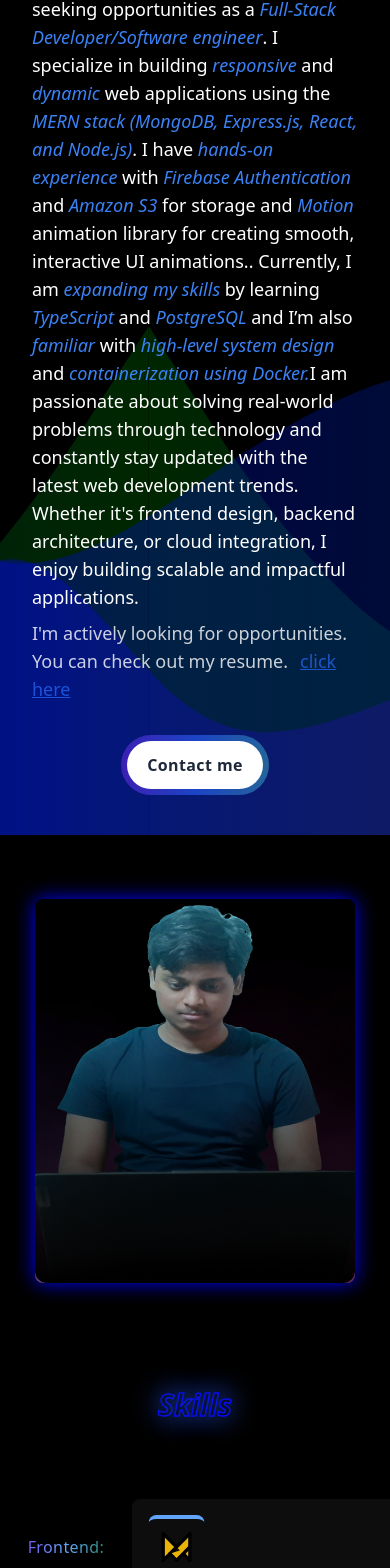
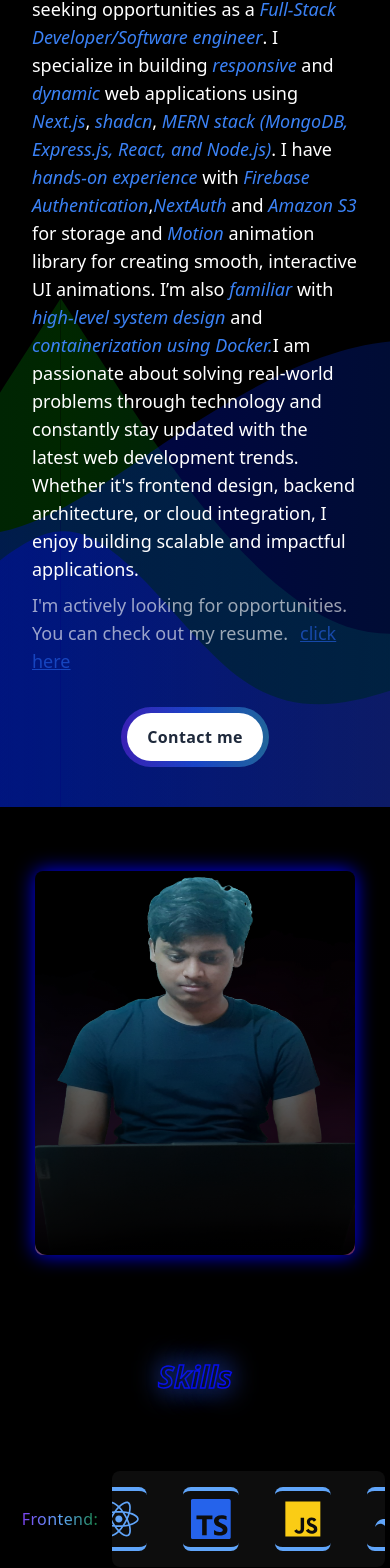
Before and after one commit to Ganapathi810/personal-portfolio-website, a React (Vite) app: page / in a window 390 px wide. Shown: the part 429-1997 px from the top of the page. Built offline with nearby package versions, Linux system fonts and the light colour scheme.

Commit message:
added new project

```diff
--- a/src/components/Footer.jsx
+++ b/src/components/Footer.jsx
@@ -1,33 +1,42 @@
 import { MdEmail } from "react-icons/md";
 import { FaLinkedin } from "react-icons/fa";
 import { BsGithub } from "react-icons/bs";
+import { FaXTwitter } from "react-icons/fa6";
 import { motion } from 'motion/react'
+import { useResize } from "../hooks/useResize";
 
 export const Footer = () => {
+    const { isMobile } = useResize()
 
     const CONTACT_LINKS = [
         {
             id : 'email',
             name : 'othojuganapathi123@gmail.com',
-            icon : <MdEmail className="size-8 fill-white group-hover:fill-blue-300 transition duration-400 ease-in"/>,
+            icon : <MdEmail className="size-7 fill-white group-hover:fill-blue-300 transition duration-400 ease-in"/>,
             link : 'mailto:othojuganapathi123@gmail.com'
         },
         {
             id : 'linkedin',
             name : 'linkedin.com/in/ovvsganapathi/',
-            icon : <FaLinkedin className="size-7 fill-white group-hover:fill-blue-800 transition duration-400 ease-in"/>,
+            icon : <FaLinkedin className="size-6 fill-white group-hover:fill-blue-800 transition duration-400 ease-in"/>,
             link : 'https://www.linkedin.com/in/ovvsganapathi/'
+        },
+        {
+            id : 'x',
+            name : 'https://x.com/ganapathiothoju',
+            icon : <FaXTwitter className="size-6 fill-white group-hover:fill-black transition duration-400 ease-in"/>,
+            link : 'https://x.com/ganapathiothoju'
         },
         {
             id : 'github',
             name : 'github.com/Ganapathi810',
-            icon : <BsGithub className="size-7 fill-white group-hover:fill-black transition duration-400 ease-in"/>,
+            icon : <BsGithub className="size-6 fill-white group-hover:fill-black transition duration-400 ease-in"/>,
             link : 'https://github.com/Ganapathi810'
         },
     ]
 
     const containerVariants = {
-        hidden : { opacity : 0},
+        hidden : { opacity : 0 },
         show : {
             opacity : 1,
             transition : {
@@ -50,8 +59,9 @@ export const Footer = () => {
         }
     }
 
+
     return (
-        <footer id='contact' className="relative h-80 md:h-96 mt-20 md:mt-40 block md:flex md:items-center md:justify-around p-5 xl:pb-10">
+        <footer id='contact' className="relative  h-96 md:h-96 mt-20 pt-10 md:mt-40 block md:flex md:items-center md:justify-around p-5 xl:pb-10">
             <motion.svg
                 initial={{
                     y : '50%'
@@ -66,7 +76,7 @@ export const Footer = () => {
                    duration : 1,
                    type : 'spring'
                  }}
-                className='absolute bottom-0 -left-52 w-[200%] h-[350px] sm:h-[340px] sm:w-[200%] sm:-left-64  md:h-[280px] md:-left-44 lg:h-[300px] lg:-left-24 xl:w-[120%] xl:-left-20' xmlns="http://www.w3.org/2000/svg" viewBox="0 0 1440 320" preserveAspectRatio="none"
+                className='absolute bottom-0 -left-52 w-[200%] h-[400px] sm:w-[200%] sm:-left-64  md:h-[280px] md:-left-44 lg:h-[350px] lg:-left-24 xl:w-[120%] xl:-left-20' xmlns="http://www.w3.org/2000/svg" viewBox="0 0 1440 320" preserveAspectRatio="none"
             >
                 <defs>
                     <linearGradient id='customcolorgradient'>
@@ -77,7 +87,7 @@ export const Footer = () => {
                 </defs>
                 <path fill="url(#customcolorgradient)" fill-opacity="0.3" d="M0,96L60,80C120,64,240,32,360,16C480,0,600,0,720,16C840,32,960,64,1080,74.7C1200,85,1320,75,1380,69.3L1440,64L1440,320L1380,320C1320,320,1200,320,1080,320C960,320,840,320,720,320C600,320,480,320,360,320C240,320,120,320,60,320L0,320Z"></path>
             </motion.svg>
-        <div className="mb-4 md:mb-0 relative z-30 md:mt-24 lg:mt-20 xl:mt-20">
+        <div className="mt-0 md:mb-0 mb-5 relative z-30 md:mt-24 lg:mt-20 xl:mt-20">
             <motion.div
                 initial={{
                     opacity : 0,
@@ -128,16 +138,16 @@ export const Footer = () => {
             initial='hidden'
             whileInView='show'
             viewport={{
-                amount : 'all'
+                amount : `${isMobile ? 'some' : 'all'}`
             }}
-            className="flex flex-col gap-2 overflow-hidden relative z-20 md:mt-32 xl:mt-28"
+            className="flex flex-col gap-2 overflow-hidden relative z-20 md:mt-32 md:mb-20 xl:mt-32 mb-20 lg:mb-28 xl:mb-20"
         >
             {CONTACT_LINKS.map((contact) => {
                 return (
                     <motion.li key={contact.id}  variants={childVariants} className="group">
                         <a href={contact.link} target='_blank' rel='noopener noreferrer'>
                             <div>{contact.icon}</div>
-                            <span className="italic text-black dark:text-blue-300 text-lg group-hover:text-blue-200 dark:group-hover:text-blue-500 transition duration-400 ease-in">{contact.name}</span>
+                            <span className="italic text-black dark:text-blue-300 text-md group-hover:text-blue-200 dark:group-hover:text-blue-500 transition duration-400 ease-in">{contact.name}</span>
                         </a>
                     </motion.li>
                 );
--- a/src/components/Home.jsx
+++ b/src/components/Home.jsx
@@ -64,9 +64,9 @@ export const Home = () => {
                     variants={childVariants}
                     className='relative z-50 text-lg text-left dark:text-white text-slate-950 font-thin px-8 pt-7 md:px-0 md:pt-0 md:mt-10 md:mr-10 lg:mr-8 xl:mr-6  xl:w-11/12'
                 >
-                    I am a <span className='text-blue-700 dark:text-blue-500 italic'>graduate</span> from <span className='text-blue-700 dark:text-blue-500 italic'>JNTUH College of Engineering Sultanpur</span> with a degree in <span className='text-blue-700 dark:text-blue-500 italic'>Computer Science and Engineering</span>. I graduated in mid-2024 and am seeking opportunities as a <span className='text-blue-700 dark:text-blue-500 italic'>Full-Stack Developer/Software engineer</span>. I specialize in building <span className='text-blue-700 dark:text-blue-500 italic'>responsive</span> and <span className='text-blue-700 dark:text-blue-500 italic'>dynamic</span> web applications using the <span className='text-blue-700 dark:text-blue-500 italic'>MERN stack (MongoDB, Express.js, React, and Node.js)</span>.
+                    I am a <span className='text-blue-700 dark:text-blue-500 italic'>graduate</span> from <span className='text-blue-700 dark:text-blue-500 italic'>JNTUH College of Engineering Sultanpur</span> with a degree in <span className='text-blue-700 dark:text-blue-500 italic'>Computer Science and Engineering</span>. I graduated in mid-2024 and am seeking opportunities as a <span className='text-blue-700 dark:text-blue-500 italic'>Full-Stack Developer/Software engineer</span>. I specialize in building <span className='text-blue-700 dark:text-blue-500 italic'>responsive</span> and <span className='text-blue-700 dark:text-blue-500 italic'>dynamic</span> web applications using <span className='text-blue-700 dark:text-blue-500 italic'>Next.js</span>, <span className='text-blue-700 dark:text-blue-500 italic'>shadcn</span>, <span className='text-blue-700 dark:text-blue-500 italic'>MERN stack (MongoDB, Express.js, React, and Node.js)</span>.
 
-                    I have <span className='text-blue-700 dark:text-blue-500 italic'>hands-on experience</span> with <span className='text-blue-700 dark:text-blue-500 italic'>Firebase Authentication</span> and <span className='text-blue-700 dark:text-blue-500 italic'>Amazon S3</span> for storage and <span className='text-blue-700 dark:text-blue-500 italic'>Motion</span> animation library for creating smooth, interactive UI animations.. Currently, I am <span className='text-blue-700 dark:text-blue-500 italic'>expanding my skills</span> by learning <span className='text-blue-700 dark:text-blue-500 italic'>TypeScript</span> and <span className='text-blue-700 dark:text-blue-500 italic'>PostgreSQL</span> and I’m also <span className='text-blue-700 dark:text-blue-500 italic'>familiar</span> with <span className='text-blue-700 dark:text-blue-500 italic'>high-level system design</span> and <span className='text-blue-700 dark:text-blue-500 italic'>containerization using Docker.</span>
+                    I have <span className='text-blue-700 dark:text-blue-500 italic'>hands-on experience</span> with <span className='text-blue-700 dark:text-blue-500 italic'>Firebase Authentication</span>,<span className='text-blue-700 dark:text-blue-500 italic'>NextAuth</span>  and <span className='text-blue-700 dark:text-blue-500 italic'>Amazon S3</span> for storage and <span className='text-blue-700 dark:text-blue-500 italic'>Motion</span> animation library for creating smooth, interactive UI animations. I’m also <span className='text-blue-700 dark:text-blue-500 italic'>familiar</span> with <span className='text-blue-700 dark:text-blue-500 italic'>high-level system design</span> and <span className='text-blue-700 dark:text-blue-500 italic'>containerization using Docker.</span>
 
                     I am passionate about solving real-world problems through technology and constantly stay updated with the latest web development trends. Whether it's frontend design, backend architecture, or cloud integration, I enjoy building scalable and impactful applications.
                     <p className="relative z-50 mt-2 text-lg mb-4 animate-pulse text-black font-normal dark:text-white">I'm actively looking for opportunities. You can check out my resume.
--- a/src/components/ProjectCard.jsx
+++ b/src/components/ProjectCard.jsx
@@ -1,7 +1,7 @@
 import { motion, useInView } from 'framer-motion'
 import { useEffect, useRef } from 'react'
 
-export const ProjectCard = ({ title,description,SKILLS,githubLink,websiteLink,video }) => {
+export const ProjectCard = ({ title,description,skills,githubLink,websiteLink,video }) => {
     const containerRef = useRef();
     const videoRef = useRef();
     const isInView = useInView(videoRef)
@@ -90,28 +90,17 @@ export const ProjectCard = ({ title,description,SKILLS,githubLink,websiteLink,vi
                     once : true,
                     amount : 'some'
                 }}
-
-                className='flex flex-col justify-between p-2'>
+                className='flex flex-col justify-between p-2'
+            >
                 <div>
                     <h2 className="font-thin pt-2 md:pt-3 text-2xl md:text-3xl text-white">{title}</h2>
                     <p className="font-normal text-md text-violet-200 pt-2 md:pt-4">{description}</p>
                     <div className="flex flex-wrap gap-3 mt-4">
-                        {SKILLS.map((skill) => {
-                            if(title === 'Portfolio Website')
-                                if(skill !== 'Express.js' && skill !== 'Node.js' && skill !== 'MongoDB')
-                                    return <div key={skill} className="bg-black px-2 py-0.5 rounded-md shadow-blue-900 shadow-md">
-                                        <span className="text-blue-400 font-semibold">{skill}</span>
-                                    </div>
-                                else return null
-                            else return <div key={skill} className="bg-black px-2 py-0.5 rounded-md shadow-blue-900 shadow-md">
+                        {skills.map((skill) => (
+                            <div key={skill} className="bg-black px-2 py-0.5 rounded-md shadow-blue-900 shadow-md">
                                 <span className="text-blue-400 font-semibold">{skill}</span>
                             </div>
-                        })}
-                        {title === 'Portfolio Website' && (
-                            <div className="bg-black px-2 py-0.5 rounded-md shadow-blue-900 shadow-md">
-                                <span className="text-blue-400 font-semibold">Motion</span>
-                            </div>
-                        )}
+                        ))}
                     </div>
                 </div>
                 <div className="flex justify-evenly mb-2 lg:mb-8 mt-6 ">
--- a/src/components/Projects.jsx
+++ b/src/components/Projects.jsx
@@ -3,17 +3,26 @@ import { ProjectCard } from "./ProjectCard";
 import { motion } from 'motion/react'
 
 export const Projects = () => {
-    const SKILLS = ['React','Express.js','Node.js','MongoDB','TailwindCSS']
     const { isMobile } = useResize()
 
     const PROJECTS_INFO = [
+      {
+        id : 'Blogging-website',
+        title : 'Blogging website',
+        description : 'Blogging Website is a responsive and dynamic web application designed with a clean UI that allows users to create, read, update, and delete blogs on any topic. It features secure authentication using providers like Google or GitHub, an intuitive editor for writing blogs, and a "clap" feature for readers to show appreciation. Users have personalized profiles showcasing their published blogs, and a built-in search functionality makes it easy to discover content.',
+        githubLink : 'https://github.com/Ganapathi810/blogging-website',
+        websiteLink : 'https://blogging-website-w7uh.vercel.app',
+        video : 'https://portfolio-project-videos.s3.us-east-1.amazonaws.com/blogging-app.mp4',
+        skills : ['Next.js','NextAuth','Shadcn','TailwindCSS','PostgreSQL','Prisma ORM']
+      },
       {
         id : 'techvibe',
         title : 'Tech Vibe',
         description : 'Tech Vibe is a responsive web app where users can share and explore short videos focused entirely on technology—whether it’s the latest news, quick tutorials, or personal insights. It features a smooth, scrollable UI for seamless content discovery, along with user authentication, profiles, comments, and the ability to follow other creators. Built to foster a focused, engaging space for tech enthusiasts to connect and create.',
         githubLink : 'https://github.com/Ganapathi810/tech-vibe',
         websiteLink : 'https://tech-vibe-weld.vercel.app/',
-        video : 'https://portfolio-project-videos.s3.us-east-1.amazonaws.com/techvibeDemo.mp4'
+        video : 'https://portfolio-project-videos.s3.us-east-1.amazonaws.com/techvibeDemo.mp4',
+        skills : ['React.js','TailwindCSS','Express.js','Node.js','MongoDB','Firebase Auth','AWS S3']
       },
       {
         id : 'todoapp',
@@ -21,7 +30,8 @@ export const Projects = () => {
         description : 'A dynamic and responsive Todo App featuring CRUD Operations - Create, Read, Update, and Delete todos, user authentication, session handling, priority-based task management through drag and drop, and filtering options.',
         githubLink : 'https://github.com/Ganapathi810/todo-app',
         websiteLink : 'https://todoappfree.vercel.app/',
-        video : 'https://portfolio-project-videos.s3.us-east-1.amazonaws.com/todoappDemo.mp4'
+        video : 'https://portfolio-project-videos.s3.us-east-1.amazonaws.com/todoappDemo.mp4',
+        skills : ['React.js','TailwindCSS','Express.js','Node.js','MongoDB']
       },
       {
         id : 'portfolio',
@@ -29,7 +39,8 @@ export const Projects = () => {
         description : 'A personal portfolio with a clean, responsive design and smooth animations. Built to introduce who I am and highlight my skills through a modern, visually engaging interface. It includes dedicated sections for About, Projects, Skills, and Contact, all designed for clear and seamless navigation.',
         githubLink : 'https://github.com/Ganapathi810/personal-portfolio-website/',
         websiteLink : 'https://personal-portfolio-website-iota-mauve.vercel.app/',
-        video : 'https://portfolio-project-videos.s3.us-east-1.amazonaws.com/portfolioDemo.mp4'
+        video : 'https://portfolio-project-videos.s3.us-east-1.amazonaws.com/portfolioDemo.mp4',
+        skills : ['React.js','TailwindCSS','Express.js','Node.js','MongoDB','Motion'],
       },
     ]
 
@@ -77,7 +88,7 @@ export const Projects = () => {
               key={project.id}
               title={project.title}
               description={project.description}
-              SKILLS={SKILLS}
+              skills={project.skills}
               websiteLink={project.websiteLink}
               githubLink={project.githubLink}
               video={project.video}
--- a/src/components/Skills.jsx
+++ b/src/components/Skills.jsx
@@ -3,8 +3,10 @@ import { FaReact } from "react-icons/fa6";
 import { SiExpress,SiMongodb  } from "react-icons/si";
 import { IoLogoJavascript } from "react-icons/io5";
 import { FaGitAlt,FaGithub  } from "react-icons/fa";
-import { RiTailwindCssFill } from "react-icons/ri";
+import { RiTailwindCssFill,RiNextjsFill } from "react-icons/ri";
 import { TbBrandFramerMotion } from "react-icons/tb";
+import { SiTypescript,SiShadcnui,SiFastapi,SiPrisma } from "react-icons/si";
+import { BiLogoPostgresql } from "react-icons/bi";
 
 export const Skills = () => {
 
@@ -13,17 +15,21 @@ export const Skills = () => {
       category : 'Frontend:',
       direction : 'forward',
       icons : [
+
+        <RiNextjsFill className='size-10 sm:size-10 md:size-12 dark:fill-white fill-black'/>,
         <FaReact className='size-10 sm:size-10 md:size-12 dark:fill-blue-400 fill-blue-600'/>,
+        <SiTypescript className='size-10 sm:size-10 md:size-10 dark:fill-blue-600 text-white fill-blue-600' />,
         <IoLogoJavascript className='size-10 sm:size-10 dark:fill-yellow-400 fill-yellow-500'/>,
         <RiTailwindCssFill className='size-10 sm:size-10 dark:fill-blue-400 fill-blue-600' />,
-        <TbBrandFramerMotion className='size-10 sm:size-12 dark:fill-yellow-500 fill-yellow-600' />
+        <SiShadcnui className='size-10 sm:size-10 dark:fill-white fill-black' />,
+        <TbBrandFramerMotion className='size-10 sm:size-12 dark:fill-yellow-500 fill-yellow-600 text-yellow-600 dark:text-black' />
       ],
       initial : { x : '-100%'},
       animate : {
         x : 470
       },
       transition : {
-        duration : 6,
+        duration : 15,
         repeat : Infinity,
         ease : 'linear'
       }
@@ -33,13 +39,14 @@ export const Skills = () => {
       direction : 'backward',
       icons : [
         <SiExpress className='size-9 sm:size-10 md:size-12 dark:fill-white fill-black'/>,
+        <SiFastapi  press className='size-9 sm:size-10 md:size-11 dark:fill-green-500 fill-green-600'/>,
       ],
-      initial : { x : '1000%' },
+      initial : { x : '550%' },
       animate : {
         x : '-110%'
       },
       transition : {
-        duration : 6,
+        duration : 14,
         repeat : Infinity,
         ease : 'linear'
       }
@@ -49,13 +56,15 @@ export const Skills = () => {
       direction : 'backward',
       icons : [
         <SiMongodb className='size-9 sm:size-10 md:size-12 dark:fill-green-400 fill-green-500'/>,
+        <BiLogoPostgresql className='size-9 sm:size-10 md:size-12 dark:fill-cyan-700 fill-cyan-800'/>,
+        <SiPrisma className='size-9 sm:size-10 md:size-12 dark:fill-cyan-700 fill-cyan-800'/>,
       ],
-      initial : { x : '1200%' },
+      initial : { x : '200%' },
       animate : {
         x : '-110%'
       },
       transition : {
-        duration : 6,
+        duration : 13,
         repeat : Infinity,
         ease : 'linear'
       }
@@ -119,11 +128,11 @@ export const Skills = () => {
                 </motion.h1>
               </div>
           </div>
-          <div className='grid md:grid-cols-1 gap-5 xl:grid-cols-2 p-3 sm:pr-4 md:pr-5 lg:p-5 lg:pr-16 mt-16'>
-            {[...SKILL_ICONS].map((skillGroup,index) => (
+          <div className='grid md:grid-cols-1 gap-5 xl:grid-cols-2 p-3 pr-10 sm:pr-4 md:pr-5 lg:p-5 lg:pr-10 mt-16'>
+            {SKILL_ICONS.map((skillGroup,index) => (
               <motion.div
                 key={index}
-                className='flex gap-3 items-center justify-center'
+                className='flex gap-3 items-center justify-start md:justify-center'
                 initial={{
                   opacity : 0,
                   rotate : -90,
@@ -142,11 +151,11 @@ export const Skills = () => {
                   once : true,
                   amount : 'some'
                 }}
-                >
-                <div className='text-transparent bg-clip-text w-1/3  bg-gradient-to-r dark:from-violet-600 from-violet-700 dark:via-blue-400 via-blue-600  dark:to-green-700 to-green-800 tracking-wide md:text-2xl lg:text-3xl  text-center'>
+              >
+                <div className='text-transparent w-20  bg-clip-text ml-2  sm:w-40 lg:w-44  bg-gradient-to-r dark:from-violet-600 from-violet-700 dark:via-blue-400 via-blue-600  dark:to-green-700 to-green-800 tracking-wide md:text-2xl lg:text-3xl text-center'>
                   {skillGroup.category}
                 </div>
-                <div className='w-full lg:w-2/3 overflow-hidden bg-white/40 dark:bg-white/5 rounded-lg p-4 '>
+                <div className='w-[70vw] overflow-hidden bg-white/40 dark:bg-white/5 rounded-lg p-4'>
                   <motion.div
                     initial={skillGroup.initial}
                     animate={skillGroup.animate}
--- a/src/hooks/useResize.jsx
+++ b/src/hooks/useResize.jsx
@@ -5,7 +5,6 @@ export const useResize = () => {
     const [isMediumOrAboveScreen,setIsMediumOrAboveScreen] = useState(window.innerWidth >= 768)
 
     useEffect(() => {
-        console.log('inside effect')
         const handleResize = () => {
             console.log('inside handleResize')
             console.log(window.innerWidth < 640)
```
Also changed, not shown: 1 other file (tests, documents, lock files or other folders).
